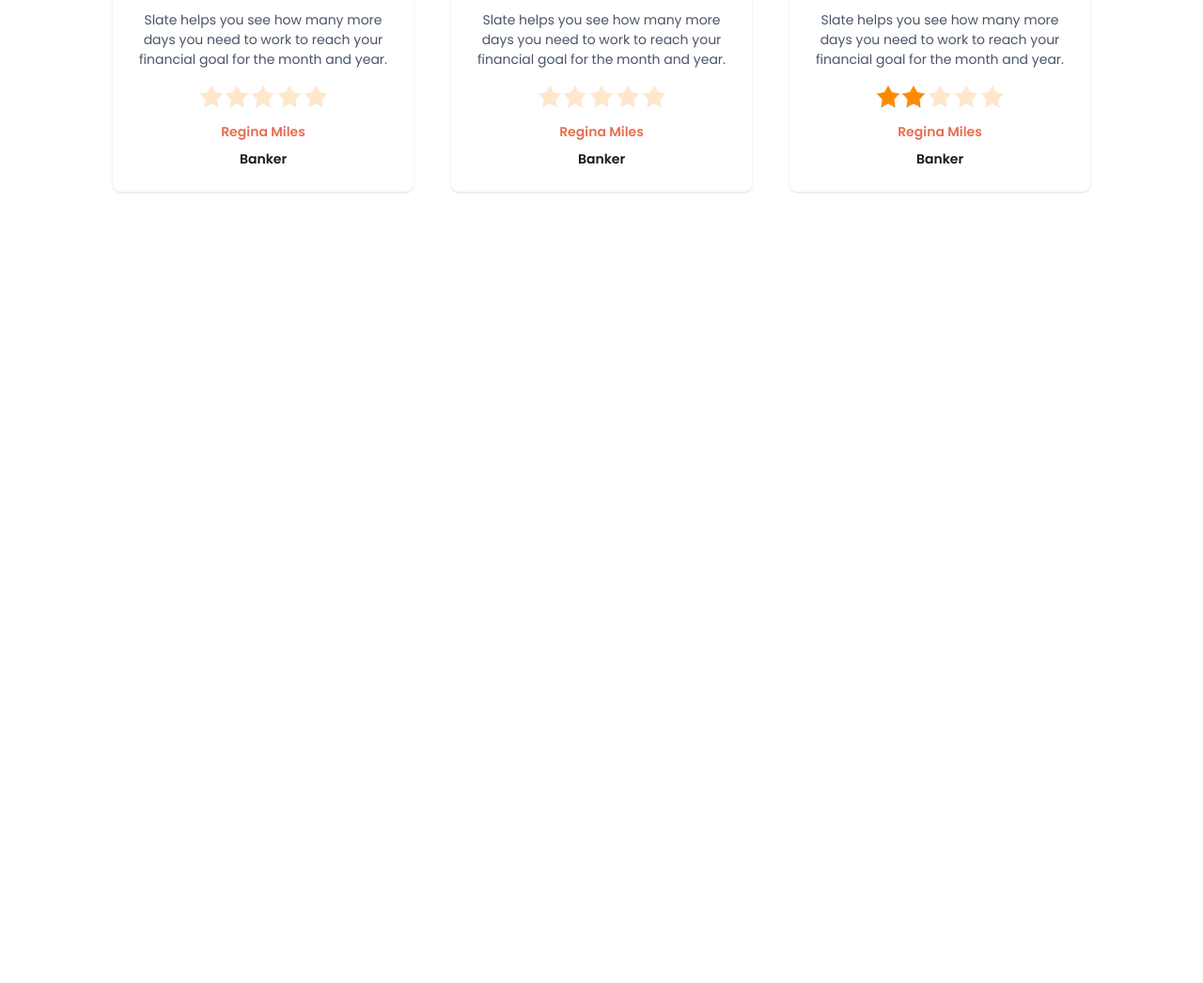
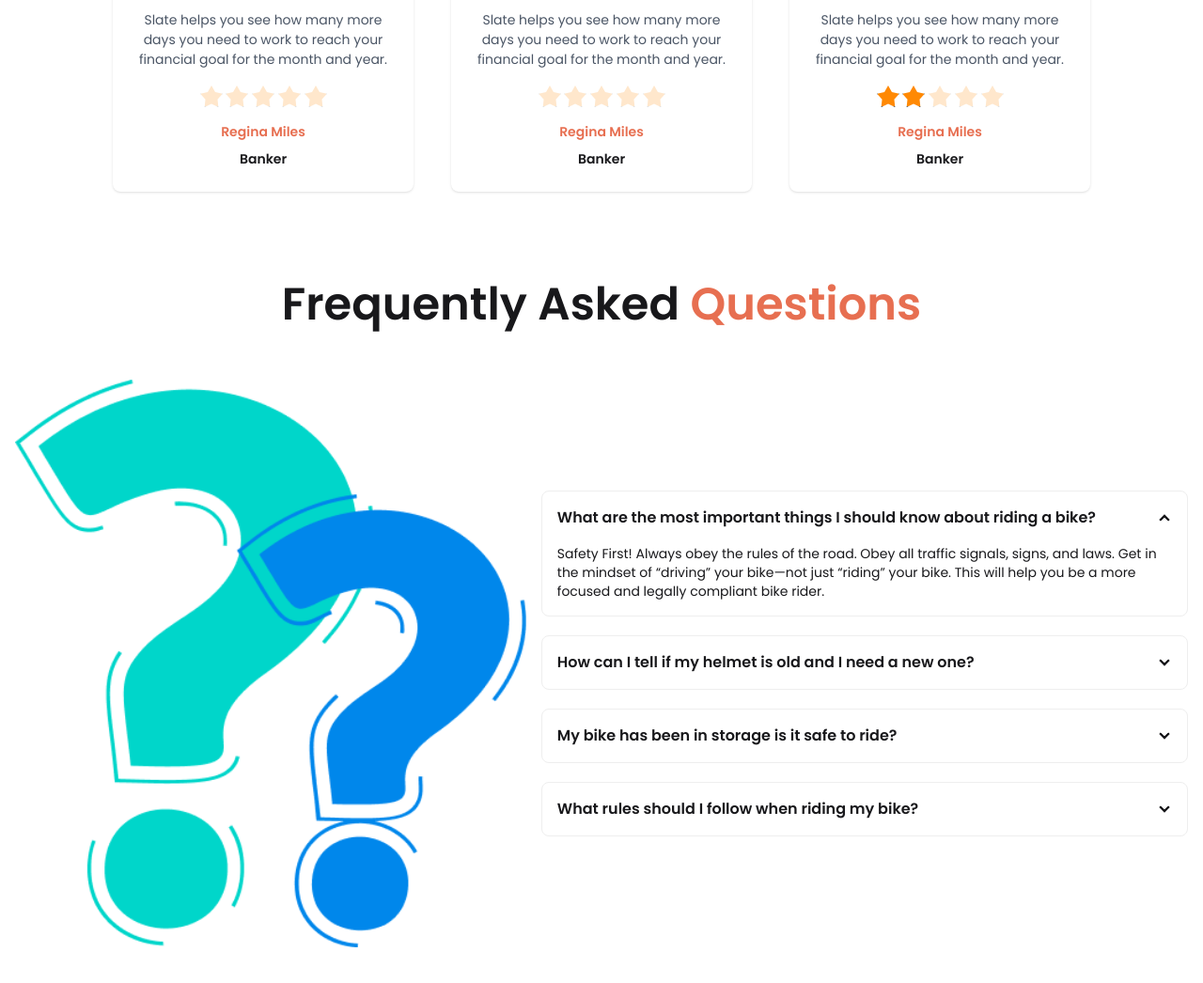
Before and after one commit to abdeyrabby404/Biker-zonee, a plain HTML site: page index.html in a window 1280 px wide. Shown: the part 2177-3223 px from the top of the page at 94% size. Before the commit the page ends 2477 px from the top, so only its background shows below. Drawn offline with nearby package versions, Linux system fonts and the light colour scheme.

Commit message:
FAQ section added

```diff
--- a/index.html
+++ b/index.html
@@ -257,12 +257,13 @@
         </section>
 
         <!-- clients review  -->
+
         <!-- Lates news section  -->
         <section class="my-24">
             <!-- section information  -->
             <div class="text-center mb-10">
-                <h3 class="font-semibold text-3xl lg:text-5xl">Happy <span class="primary-orange-text">Clients says</span></h3>
-
+                <h3 class="font-semibold text-3xl lg:text-5xl">Happy <span class="primary-orange-text">Clients
+                        says</span></h3>
             </div>
             <div class="flex justify-center">
                 <!-- cards Section  -->
@@ -360,6 +361,47 @@
             </div>
 
         </section>
+
+        <!-- FAQ section  -->
+        <section class="my-24">
+            <!-- section information  -->
+            <div class="text-center mb-10">
+                <h3 class="font-semibold text-3xl lg:text-5xl">Frequently Asked <span
+                        class="primary-orange-text">Questions</span></h3>
+            </div>
+            <!-- Hero Section  -->
+            <div class="hero">
+                <div class="hero-content flex-col lg:flex-row">
+                    <img  src="./images/others/faq.png"
+                        class="w-full rounded-lg" />
+                    <div class="space-y-5">
+                        <div class="collapse collapse-arrow bg-base-100 border border-base-300">
+  <input type="radio" name="my-accordion-2" checked="checked" />
+  <div class="collapse-title font-semibold">What are the most important things I should
+know about riding a bike?</div>
+  <div class="collapse-content text-sm">Safety First! Always obey the rules of the road. Obey all traffic signals, signs, and laws. Get in the mindset of “driving” your bike—not just “riding” your bike. This will help you be a more focused and legally compliant bike rider. </div>
+</div>
+<div class="collapse collapse-arrow bg-base-100 border border-base-300">
+  <input type="radio" name="my-accordion-2" />
+  <div class="collapse-title font-semibold">How can I tell if my helmet is old and I need a
+new one?</div>
+  <div class="collapse-content text-sm">Safety First! Always obey the rules of the road. Obey all traffic signals, signs, and laws. Get in the mindset of “driving” your bike—not just “riding” your bike. This will help you be a more focused and legally compliant bike rider.</div>
+</div>
+<div class="collapse collapse-arrow bg-base-100 border border-base-300">
+  <input type="radio" name="my-accordion-2" />
+  <div class="collapse-title font-semibold">My bike has been in storage is it safe to ride?</div>
+  <div class="collapse-content text-sm">Safety First! Always obey the rules of the road. Obey all traffic signals, signs, and laws. Get in the mindset of “driving” your bike—not just “riding” your bike. This will help you be a more focused and legally compliant bike rider.</div>
+</div>
+<div class="collapse collapse-arrow bg-base-100 border border-base-300">
+  <input type="radio" name="my-accordion-2" />
+  <div class="collapse-title font-semibold">What rules should I follow when riding my bike?</div>
+  <div class="collapse-content text-sm">Safety First! Always obey the rules of the road. Obey all traffic signals, signs, and laws. Get in the mindset of “driving” your bike—not just “riding” your bike. This will help you be a more focused and legally compliant bike rider.</div>
+</div>
+                    </div>
+                </div>
+
+            </div>
+        </section>
     </main>
     <footer>
 
```
